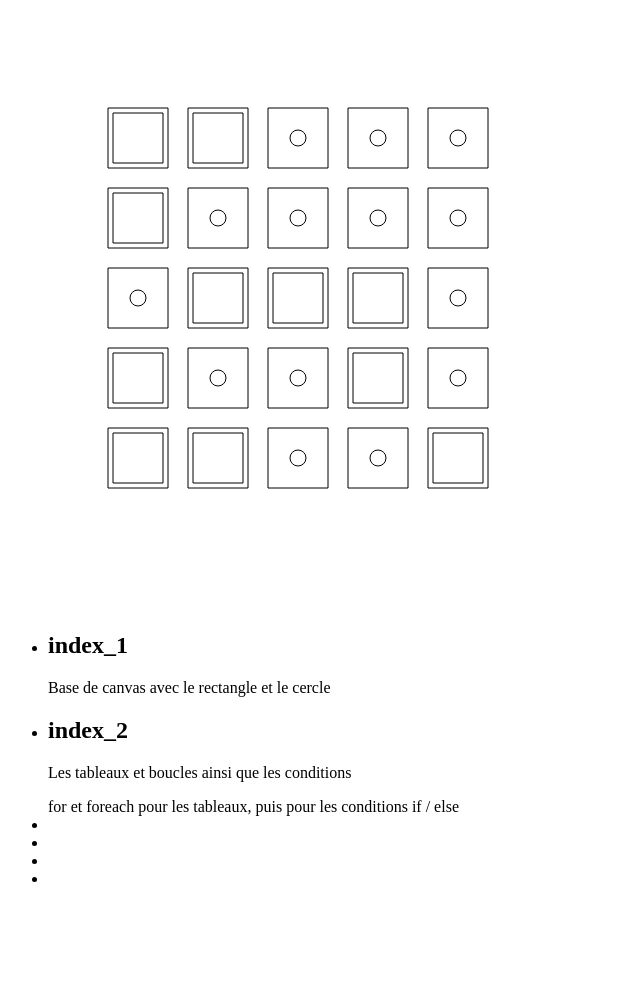
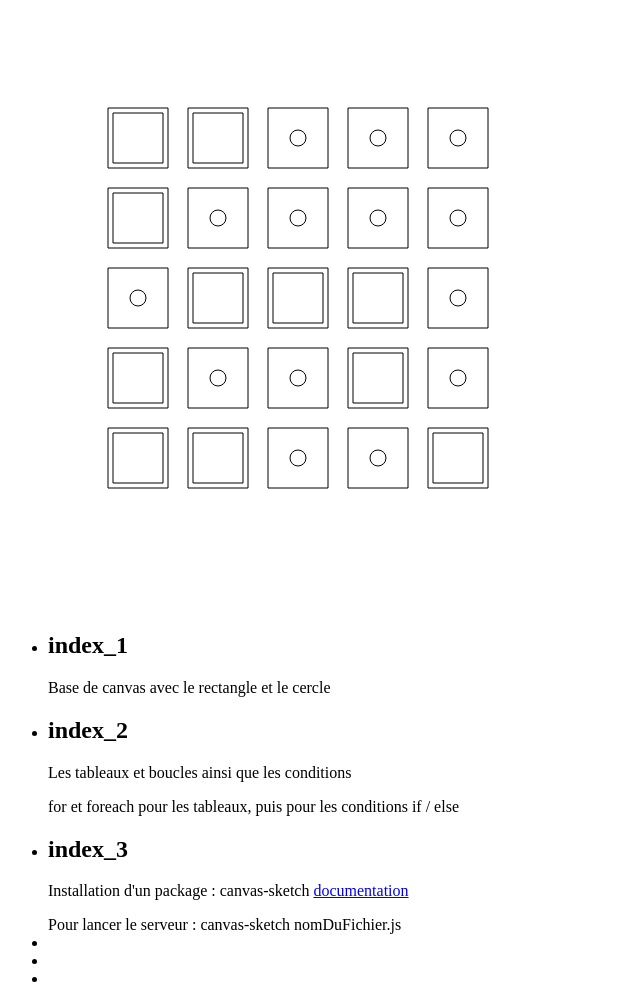
Before and after one commit to Yan-Coquoz/Bouts_de_code, a website: page Canvas/index.html in a window 1280 px wide. Shown: the whole page, without its empty margins (0-640 px from the left). Before the commit the page ends 904 px from the top, so only its background shows below. Drawn offline with Linux system fonts and the light colour scheme.

Commit message:
Mise en place du package canvas-sketch

```diff
--- a/Canvas/index.html
+++ b/Canvas/index.html
@@ -21,7 +21,15 @@
             <p>Les tableaux et boucles ainsi que les conditions</p>
             for et foreach pour les tableaux, puis pour les conditions if / else
         </li>
-        <li></li>
+        <li>
+            <h2>index_3</h2>
+            <p>Installation d'un package : canvas-sketch
+                <a
+                    href="https://github.com/mattdesl/canvas-sketch/blob/24f6bb2bbdfdfd72a698a0b8a0962ad843fb7688/docs/cli.md">documentation</a>
+            </p>
+            Pour lancer le serveur :
+            canvas-sketch nomDuFichier.js
+        </li>
         <li></li>
         <li></li>
         <li></li>
```
Also changed, not shown: Canvas/index_3.js (added, +15 -0 lines), Canvas/package.json (added, +16 -0 lines), 2 other files.
